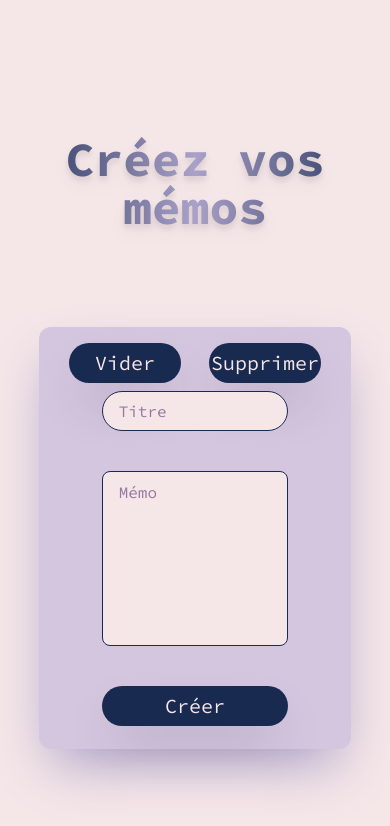
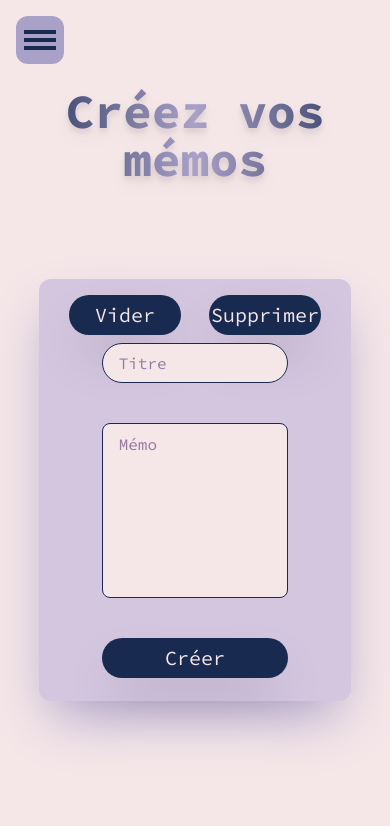
Before and after one commit to tbrindejonc/memo-app, a React (Vite) app: page / in a window 390 px wide. Shown: the top 826 px of the page. Built offline with nearby package versions, Linux system fonts and the light colour scheme.

Commit message:
feat: use the mobile menu memo list

```diff
--- a/src/App.tsx
+++ b/src/App.tsx
@@ -4,6 +4,7 @@ import {Memo} from '@/appTypes';
 import {useState} from 'react';
 import useMemoList from '@/hooks/useMemoList';
 import getCurrentId from '@/functions/getCurrentId';
+import MemoMenuMobile from '@/components/memobar/MemoMenuMobile';
 
 export default function App() {
   const placeholderTypeMemo: Memo = {
@@ -75,6 +76,7 @@ export default function App() {
       <h1 className={'app-title'}>Créez vos mémos</h1>
       <MemoForm memo={placeholderMemo} addMemo={addMemo} changeMemo={changePlaceholderMemo} deleteMemo={deleteMemo} resetMemo={resetMemo}/>
       <MemoBar memos={memos} selectMemo={selectMemo}/>
+      <MemoMenuMobile memos={memos} selectMemo={selectMemo}/>
     </div>
   );
 }
```
